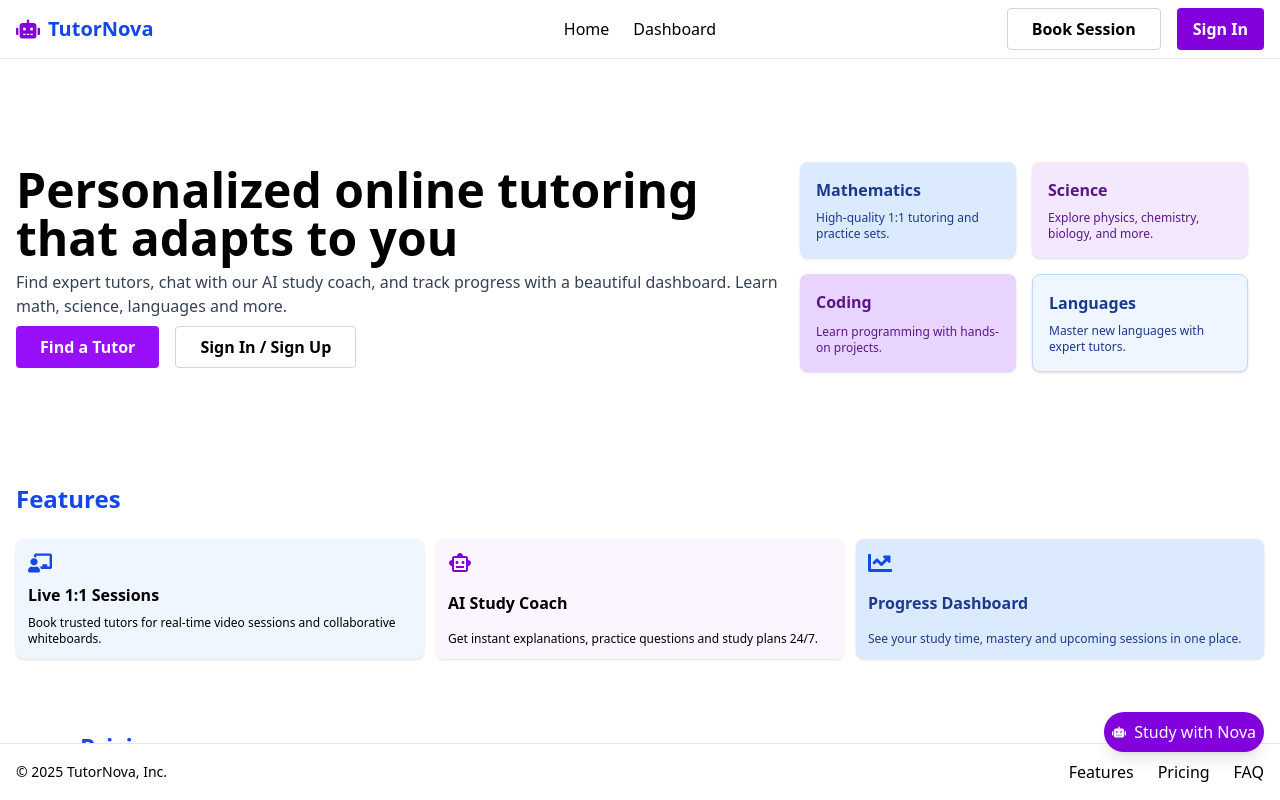
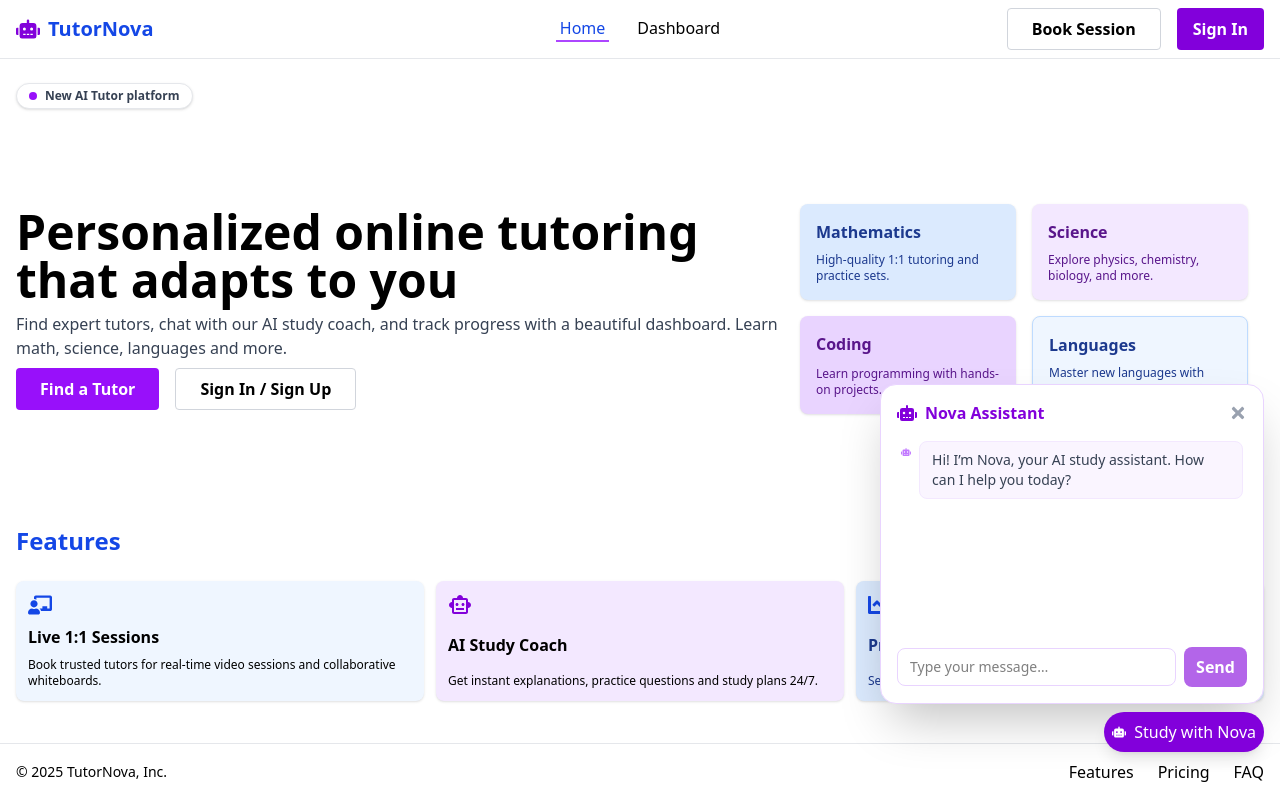
Before and after one commit to kinuthia-lawrence/tutoring-planner, a React app in the folder frontend/: page / in a window 1280 px wide. Both pictures are taken after a click on the button "Study with Nova". Shown: the top 800 px of the page. Built offline with nearby package versions, Linux system fonts and the light colour scheme; the HTML template or start-up script is replaced by a standard one.

Commit message:
updated the chat assistant section

```diff
--- a/frontend/src/pages/Home.tsx
+++ b/frontend/src/pages/Home.tsx
@@ -4,9 +4,10 @@ import {
   FaChalkboardTeacher,
   FaChartLine,
   FaTimes,
+  FaBars,
 } from "react-icons/fa";
 import { MdOutlineSmartToy } from "react-icons/md";
-import { useNavigate } from "react-router-dom";
+import { useNavigate, useLocation } from "react-router-dom";
 
 const subjects = [
   {
@@ -41,7 +42,7 @@ const features = [
   {
     title: "AI Study Coach",
     body: "Get instant explanations, practice questions and study plans 24/7.",
-    color: "bg-purple-50",
+    color: "bg-purple-100",
     icon: <MdOutlineSmartToy className="text-purple-700 text-2xl mb-2" />,
   },
   {
@@ -64,6 +65,9 @@ const Home: React.FC = () => {
     if (redirectTo) setRedirectPath(redirectTo);
   };
   const navigate = useNavigate();
+  const location = useLocation();
+  const [mobileMenuOpen, setMobileMenuOpen] = useState(false);
+  const [showChat, setShowChat] = useState(false);
 
   const handleSignIn = (e: React.FormEvent) => {
     e.preventDefault();
@@ -98,25 +102,22 @@ const Home: React.FC = () => {
           <button
             className="md:hidden p-2 focus:outline-none"
             aria-label="Open menu"
+            onClick={() => setMobileMenuOpen((prev) => !prev)}
+            title={mobileMenuOpen ? "Close menu" : "Open menu"}
           >
-            <svg
-              className="w-6 h-6"
-              fill="none"
-              stroke="currentColor"
-              viewBox="0 0 24 24"
-            >
-              <path
-                strokeLinecap="round"
-                strokeLinejoin="round"
-                strokeWidth={2}
-                d="M4 6h16M4 12h16M4 18h16"
-              />
-            </svg>
+            <FaBars className="w-6 h-6" />
           </button>
         </div>
         {/* Center */}
         <div className="hidden md:flex md:w-1/3 justify-center gap-6">
-          <a href="/" className="text-black font-medium hover:text-blue-700">
+          <a
+            href="/"
+            className={`font-medium px-1 transition ${
+              location.pathname === "/"
+                ? "text-blue-700 border-b-2 border-purple-500"
+                : "text-black hover:text-blue-700"
+            }`}
+          >
             Home
           </a>
           <a
@@ -129,6 +130,11 @@ const Home: React.FC = () => {
                 handleOpenModal("signin", "/dashboard");
               }
             }}
+            className={`font-medium px-1 transition ${
+              location.pathname === "/dashboard"
+                ? "text-blue-700 border-b-2 border-purple-500"
+                : "text-black hover:text-blue-700"
+            }`}
             title="Go to Dashboard"
           >
             Dashboard
@@ -157,8 +163,14 @@ const Home: React.FC = () => {
           </button>
         </div>
         {/* Mobile nav buttons (none except Home/Dashboard) */}
-        <div className="flex flex-col gap-2 mt-2 md:hidden">
-          <a href="/" className="text-black font-medium hover:text-blue-700">
+        {mobileMenuOpen && (
+          <div className="flex flex-col gap-2 mt-2 md:hidden bg-white shadow rounded-lg p-4 absolute top-14 left-4 right-4 z-40">
+            <a
+              href="/"
+              className="text-black font-medium hover:text-blue-700"
+              title="Go to Home"
+              onClick={() => setMobileMenuOpen(false)}
+            >
               Home
             </a>
             <a
@@ -167,6 +179,7 @@ const Home: React.FC = () => {
               title="Go to Dashboard"
               onClick={(e) => {
                 e.preventDefault();
+                setMobileMenuOpen(false);
                 if (isAuthenticated) {
                   navigate("/dashboard");
                 } else {
@@ -179,26 +192,40 @@ const Home: React.FC = () => {
             <button
               className="bg-blue-700 text-white px-4 py-2 rounded hover:bg-blue-800 font-semibold"
               onClick={() => {
+                setMobileMenuOpen(false);
                 if (isAuthenticated) {
                   navigate("/dashboard/book-session");
                 } else {
                   handleOpenModal("signin", "/dashboard/book-session");
                 }
               }}
+              title="Book a session"
             >
               Book Session
             </button>
             <button
               className="bg-purple-700 text-white px-4 py-2 rounded hover:bg-purple-800 font-semibold"
-            onClick={() => handleOpenModal("signin")}
+              onClick={() => {
+                setMobileMenuOpen(false);
+                handleOpenModal("signin");
+              }}
               title="Sign in to your account"
             >
               Sign In
             </button>
           </div>
+        )}
       </nav>
       {/* Body */}
-      <main className="flex-1 w-full px-4 py-12 md:py-2 max-w-7xl mx-auto">
+      <main className="flex-1 w-full px-4 py-6 max-w-7xl mx-auto">
+        <button
+          disabled
+          className="flex items-center gap-2 px-3 py-1 rounded-full bg-white border border-gray-200 text-gray-700 text-xs font-semibold shadow-sm cursor-not-allowed"
+          title="New AI Tutor platform"
+        >
+          <span className="inline-block w-2 h-2 rounded-full bg-purple-600"></span>
+          New AI Tutor platform
+        </button>
         {/* Section 1 */}
         <section className="flex flex-col md:flex-row gap-8 md:gap-4 items-center mb-5 md:mb-4 min-h-[60vh] md:min-h-[50vh]">
           {/* Column 1 */}
@@ -267,14 +294,7 @@ const Home: React.FC = () => {
             ))}
           </div>
         </section>
-        {/* Study with Nova (AI Assistant Button) */}
-        <button
-          className="fixed bottom-12 right-4 z-50 bg-purple-700 text-white p-2 rounded-full shadow-lg flex items-center gap-2 hover:bg-purple-800 focus:outline-none"
-          aria-label="Open AI Assistant"
-          title="Open AI Assistant"
-        >
-          <FaRobot className="text-sm" /> Study with Nova
-        </button>
+
         {/* Auth Modal */}
         {showAuthModal && (
           <div className="fixed inset-0 z-50 flex items-center justify-center bg-opacity-50 backdrop-blur-sm">
@@ -409,6 +429,69 @@ const Home: React.FC = () => {
             </div>
           </div>
         )}
+
+        {/* Chat Assistant Section */}
+        {showChat && (
+          <div className="fixed bottom-24 right-4 z-50 w-full max-w-xs md:max-w-sm">
+            <div className="bg-white rounded-2xl shadow-2xl border border-purple-200 p-4 flex flex-col h-80">
+              <div className="flex items-center justify-between mb-2">
+                <div className="flex items-center gap-2 font-bold text-purple-700">
+                  <FaRobot className="text-xl" /> Nova Assistant
+                </div>
+                <button
+                  className="text-gray-400 hover:text-purple-700 transition"
+                  onClick={() => setShowChat(false)}
+                  aria-label="Close chat"
+                  title="Close chat"
+                >
+                  <FaTimes className="text-lg" />
+                </button>
+              </div>
+              <div className="flex-1 overflow-y-auto text-sm text-gray-700 px-1 py-2">
+                <div className="mb-2 flex items-start gap-2">
+                  <FaRobot className="text-purple-400 mt-1" />
+                  <div className="bg-purple-50 border border-purple-100 rounded-lg px-3 py-2">
+                    Hi! I’m Nova, your AI study assistant. How can I help you
+                    today?
+                  </div>
+                </div>
+                {/* Placeholder for future chat messages */}
+              </div>
+              <form
+                className="flex items-center gap-2 mt-2"
+                onSubmit={(e) => {
+                  e.preventDefault();
+                  // Placeholder for sending a message
+                }}
+              >
+                <input
+                  type="text"
+                  className="flex-1 px-3 py-2 border border-purple-200 rounded-lg focus:ring-2 focus:ring-purple-200 focus:outline-none text-sm"
+                  placeholder="Type your message…"
+                  disabled
+                />
+                <button
+                  type="submit"
+                  className="bg-purple-700 text-white px-3 py-2 rounded-lg font-semibold hover:bg-purple-800 transition disabled:opacity-60"
+                  disabled
+                  title="Send (coming soon)"
+                >
+                  Send
+                </button>
+              </form>
+            </div>
+          </div>
+        )}
+
+        {/* Floating AI Assistant Button */}
+        <button
+          className="fixed bottom-12 right-4 z-50 bg-purple-700 text-white p-2 rounded-full shadow-lg flex items-center gap-2 hover:bg-purple-800 focus:outline-none"
+          aria-label="Open AI Assistant"
+          title="Open AI Assistant"
+          onClick={() => setShowChat(true)}
+        >
+          <FaRobot className="text-sm" /> Study with Nova
+        </button>
       </main>
       {/* Features, Pricing, FAQ Sections (scrollable) */}
       <section id="pricing" className="w-full px-4 py-12 max-w-6xl mx-auto">
```
Lines whose indentation alone changed are shown as unchanged.
